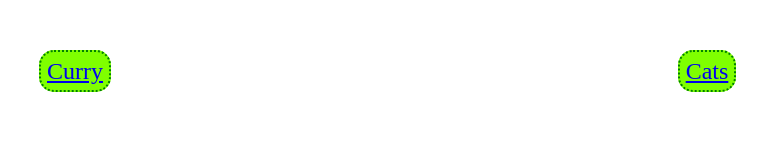
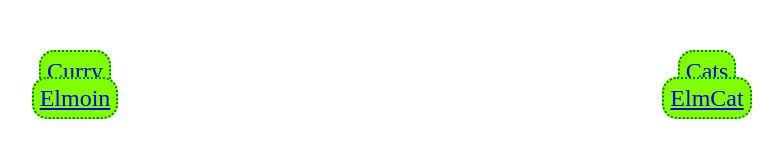
Before and after one commit to MrMovl/server-config, a plain HTML site: page site/index.html in a window 1280 px wide. Shown: the whole page, without its empty margins (249-1032 px from the left). Drawn offline with Linux system fonts and the light colour scheme.

Commit message:
added buttons

```diff
--- a/site/index.html
+++ b/site/index.html
@@ -1,8 +1,10 @@
 <!DOCTYPE html>
 <html>
+
 <head>
     <title>Home</title>
 </head>
+
 <body>
     <div style="font-size: 24px; ">
         <div style="margin-top: 50px; width: 50%; text-align: center; float: left;">
@@ -11,6 +13,13 @@
         <div style="margin-top: 50px; width: 50%; text-align: center; float: right;">
             <a style="padding: 6px; border-radius: 15px; height: 50px; width: 150px; border: 2px dotted green; background-color: chartreuse; " href="/cats">Cats</a>
         </div>
+        <div style="margin-bottom: 50px; width: 50%; text-align: center; float: left;">
+            <a style="padding: 6px; border-radius: 15px; height: 50px; width: 150px; border: 2px dotted green; background-color: chartreuse; " href="/elmoin">Elmoin</a>
+        </div>
+        <div style="margin-bottom: 50px; width: 50%; text-align: center; float: right;">
+            <a style="padding: 6px; border-radius: 15px; height: 50px; width: 150px; border: 2px dotted green; background-color: chartreuse; " href="/elmcat">ElmCat</a>
+        </div>
     </div>
 </body>
+
 </html>
```
Lines whose indentation alone changed are shown as unchanged.
